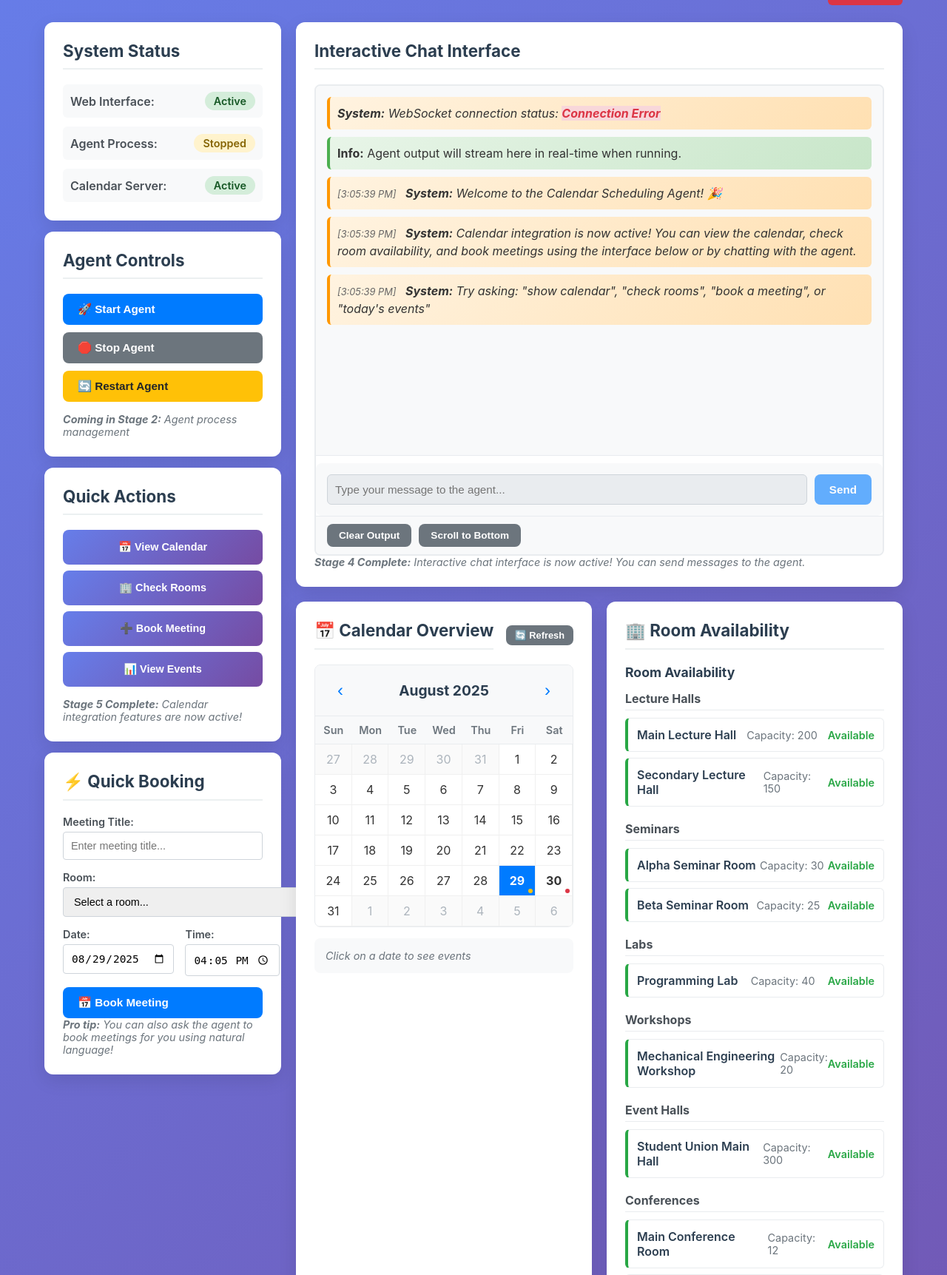
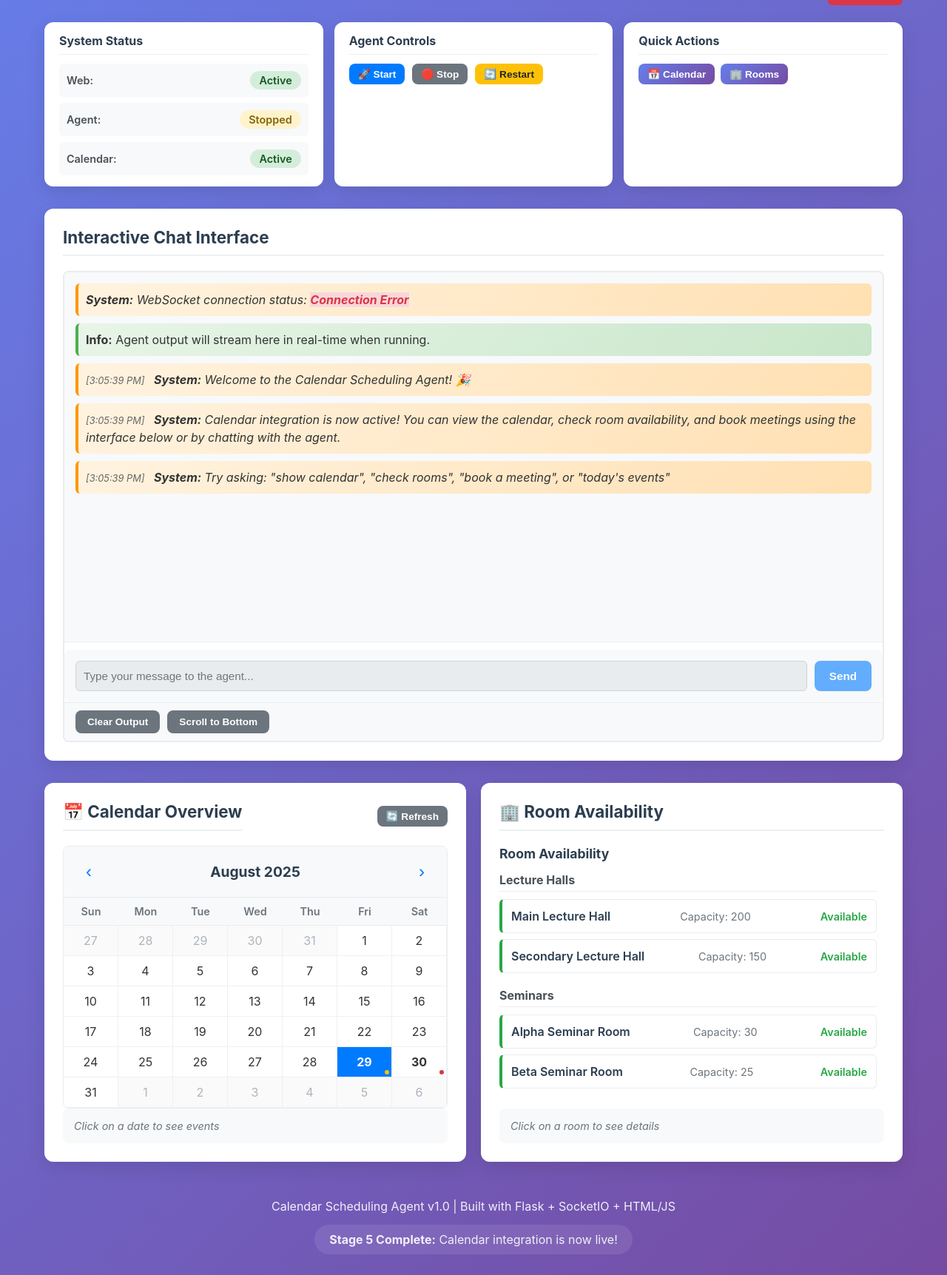
Before and after one commit to PeaceES/ixn-project, a Flask app: page / in a window 1280 px wide. Shown: the part 150-1873 px from the top of the page at 74% size. Run offline with Flask 3, Linux system fonts and the light colour scheme; the visitor is signed in with stand-in values (Sample User, id 1); some libraries are stand-ins or nearby versions.

Commit message:
ui cleanup, looking good

```diff
--- a/src/python/workshop/static/css/style.css
+++ b/src/python/workshop/static/css/style.css
@@ -63,6 +63,94 @@ header h1 {
     display: grid;
     grid-template-columns: repeat(auto-fit, minmax(300px, 1fr));
     gap: 20px;
+}
+
+/* New Layout Styles */
+.main-container {
+    display: flex;
+    flex-direction: column;
+    gap: 20px;
+    margin-bottom: 30px;
+}
+
+.control-panel {
+    display: grid;
+    grid-template-columns: repeat(auto-fit, minmax(250px, 1fr));
+    gap: 15px;
+    margin-bottom: 10px;
+}
+
+.mini-card {
+    padding: 15px 20px;
+    min-height: auto;
+}
+
+.mini-card h3 {
+    font-size: 1rem;
+    margin-bottom: 12px;
+    color: #2c3e50;
+    border-bottom: 1px solid #ecf0f1;
+    padding-bottom: 8px;
+}
+
+.chat-card.full-width {
+    width: 100%;
+    margin-bottom: 10px;
+}
+
+.bottom-features {
+    display: grid;
+    grid-template-columns: 1fr 1fr;
+    gap: 20px;
+    width: 100%;
+}
+
+/* Adjust bottom features height */
+.bottom-features .calendar-card,
+.bottom-features .room-card {
+    min-height: auto;
+    max-height: 520px;
+    display: flex;
+    flex-direction: column;
+}
+
+/* Compact Status Grid */
+.status-grid.compact {
+    display: flex;
+    flex-direction: column;
+    gap: 8px;
+}
+
+.status-grid.compact .status-item {
+    display: flex;
+    justify-content: space-between;
+    align-items: center;
+    font-size: 0.9rem;
+}
+
+/* Horizontal Button Groups */
+.button-group.horizontal {
+    display: flex;
+    flex-direction: row;
+    gap: 10px;
+}
+
+.quick-actions.horizontal {
+    display: flex;
+    flex-direction: row;
+    gap: 8px;
+    flex-wrap: wrap;
+}
+
+/* Small Buttons */
+.btn-small {
+    padding: 6px 12px;
+    font-size: 0.85rem;
+}
+
+.action-btn.btn-small {
+    padding: 6px 12px;
+    font-size: 0.85rem;
 }
 
 /* Dashboard Grid - Legacy Support */
@@ -494,6 +582,24 @@ footer p {
         flex-direction: column;
     }
 
+    /* New layout responsive adjustments */
+    .control-panel {
+        grid-template-columns: 1fr;
+    }
+
+    .bottom-features {
+        grid-template-columns: 1fr;
+    }
+
+    .mini-card {
+        padding: 12px 15px;
+    }
+
+    .button-group.horizontal {
+        flex-direction: row;
+        flex-wrap: wrap;
+    }
+
     .btn {
         justify-content: center;
     }
@@ -644,10 +750,13 @@ footer p {
 
 /* Selected Date Events */
 .selected-date-events {
-    margin-top: 15px;
+    margin-top: auto; /* Push to bottom */
     padding: 15px;
     background: #f8f9fa;
     border-radius: 8px;
+    flex-shrink: 0; /* Don't shrink */
+    max-height: 120px; /* Match room details height */
+    overflow-y: auto; /* Scroll if needed */
 }
 
 .selected-date-events h4 {
@@ -695,7 +804,30 @@ footer p {
 
 /* Room Availability Styles */
 .room-availability {
+    flex: 1;
+    overflow-y: auto;
+    max-height: 340px; /* Limit height to force scrolling */
+    padding-right: 10px; /* Space for scrollbar */
     margin-bottom: 15px;
+}
+
+/* Custom scrollbar for room availability */
+.room-availability::-webkit-scrollbar {
+    width: 8px;
+}
+
+.room-availability::-webkit-scrollbar-track {
+    background: #f1f1f1;
+    border-radius: 4px;
+}
+
+.room-availability::-webkit-scrollbar-thumb {
+    background: #888;
+    border-radius: 4px;
+}
+
+.room-availability::-webkit-scrollbar-thumb:hover {
+    background: #555;
 }
 
 .room-availability h4 {
@@ -776,6 +908,9 @@ footer p {
     padding: 15px;
     background: #f8f9fa;
     border-radius: 8px;
+    flex-shrink: 0; /* Don't shrink */
+    max-height: 120px; /* Limit height */
+    overflow-y: auto; /* Scroll if needed */
 }
 
 .room-details h4 {
@@ -814,56 +949,13 @@ footer p {
     color: #6c757d;
 }
 
-/* Quick Booking Form */
-.booking-form {
+/* Calendar Integration Cards */
+/* Height is already set in .bottom-features section */
+
+.calendar-card .calendar-widget {
+    flex: 1; /* Take available space */
     display: flex;
     flex-direction: column;
-    gap: 15px;
-}
-
-.form-group {
-    display: flex;
-    flex-direction: column;
-    gap: 5px;
-}
-
-.form-row {
-    display: grid;
-    grid-template-columns: 1fr 1fr;
-    gap: 15px;
-}
-
-.form-group label {
-    font-weight: 600;
-    color: #495057;
-    font-size: 0.9rem;
-}
-
-.form-group input,
-.form-group select {
-    padding: 10px;
-    border: 1px solid #ced4da;
-    border-radius: 4px;
-    font-size: 0.9rem;
-    transition: border-color 0.2s;
-}
-
-.form-group input:focus,
-.form-group select:focus {
-    outline: none;
-    border-color: #007bff;
-    box-shadow: 0 0 0 2px rgba(0,123,255,0.25);
-}
-
-/* Calendar Integration Cards */
-.calendar-card,
-.room-card,
-.booking-card {
-    min-height: 400px;
-}
-
-.calendar-card .calendar-widget {
-    margin-bottom: 15px;
 }
 
 /* Calendar Header Controls */
@@ -914,4 +1006,20 @@ footer p {
         align-items: flex-start;
         gap: 5px;
     }
+
+    /* Responsive layout adjustments */
+    .control-panel {
+        flex-direction: column;
+        gap: 10px;
+    }
+
+    .bottom-features {
+        grid-template-columns: 1fr;
+        gap: 15px;
+    }
+
+    .bottom-features .calendar-card,
+    .bottom-features .room-card {
+        height: 400px; /* Slightly smaller on mobile */
+    }
 }
--- a/src/python/workshop/static/js/app.js
+++ b/src/python/workshop/static/js/app.js
@@ -24,50 +24,6 @@ class CalendarAgentUI {
         if (window.CalendarManager) {
             this.calendarManager = new window.CalendarManager();
             console.log('📅 Calendar integration initialized');
-
-            // Set up today's date as default in booking form
-            const today = new Date().toISOString().split('T')[0];
-            const dateInput = document.getElementById('booking-date');
-            if (dateInput) {
-                dateInput.value = today;
-            }
-
-            // Set default time to next hour
-            const now = new Date();
-            const nextHour = new Date(now.getTime() + 60 * 60 * 1000);
-            const timeInput = document.getElementById('booking-time');
-            if (timeInput) {
-                timeInput.value = nextHour.toTimeString().slice(0, 5);
-            }
-
-            // Populate room dropdown
-            await this.populateRoomDropdown();
-        }
-    }
-
-    async populateRoomDropdown() {
-        try {
-            const response = await fetch('/api/calendar/rooms');
-            if (response.ok) {
-                const data = await response.json();
-                const roomSelect = document.getElementById('booking-room');
-                if (roomSelect && data.rooms) {
-                    // Clear existing options except the first one
-                    while (roomSelect.children.length > 1) {
-                        roomSelect.removeChild(roomSelect.lastChild);
-                    }
-
-                    // Add room options
-                    data.rooms.forEach(room => {
-                        const option = document.createElement('option');
-                        option.value = room.id;
-                        option.textContent = `${room.name} (${room.capacity} people)`;
-                        roomSelect.appendChild(option);
-                    });
-                }
-            }
-        } catch (error) {
-            console.warn('Could not populate room dropdown:', error);
         }
     }
 
@@ -643,15 +599,6 @@ class CalendarAgentUI {
 
     // Calendar integration methods (Stage 5)
     initializeCalendarEventListeners() {
-        // Quick booking form
-        const bookingForm = document.getElementById('quick-booking-form');
-        if (bookingForm) {
-            bookingForm.addEventListener('submit', (e) => {
-                e.preventDefault();
-                this.handleQuickBooking();
-            });
-        }
-
         // Calendar refresh button
         const refreshBtn = document.getElementById('refresh-calendar-btn');
         if (refreshBtn) {
@@ -681,93 +628,13 @@ class CalendarAgentUI {
                 this.addChatMessage('🏢 Room availability updated', 'system');
                 break;
             case 'book-meeting-btn':
-                this.scrollToBooking();
-                this.addChatMessage('➕ Use the quick booking form below or ask me to book a meeting!', 'system');
+                this.addChatMessage('➕ Ask me to book a meeting! For example: "Book the Main Conference Room tomorrow at 2pm for a team meeting"', 'system');
                 break;
             case 'view-events-btn':
                 this.showTodaysEvents();
                 break;
             default:
                 this.showNotification('Feature coming soon!', 'info');
-        }
-    }
-
-    async handleQuickBooking() {
-        const title = document.getElementById('booking-title').value.trim();
-        const roomId = document.getElementById('booking-room').value;
-        const date = document.getElementById('booking-date').value;
-        const time = document.getElementById('booking-time').value;
-        const duration = parseInt(document.getElementById('booking-duration').value);
-
-        if (!title || !roomId || !date || !time) {
-            this.showNotification('Please fill in all required fields', 'error');
-            return;
-        }
-
-        try {
-            // Combine date and time
-            const startDateTime = new Date(`${date}T${time}`);
-
-            // Check if time is in the past
-            if (startDateTime < new Date()) {
-                this.showNotification('Cannot book meetings in the past', 'error');
-                return;
-            }
-
-            // Check room availability first
-            const endDateTime = new Date(startDateTime.getTime() + duration * 60 * 1000);
-            const availabilityResponse = await fetch(`/api/calendar/availability?room_id=${roomId}&start_time=${startDateTime.toISOString()}&end_time=${endDateTime.toISOString()}`);
-
-            if (availabilityResponse.ok) {
-                const availabilityData = await availabilityResponse.json();
-
-                if (!availabilityData.available) {
-                    this.showNotification('Room is not available at the selected time', 'error');
-                    return;
-                }
-            }
-
-            // Create the event
-            const response = await fetch('/api/calendar/events', {
-                method: 'POST',
-                headers: {
-                    'Content-Type': 'application/json'
-                },
-                body: JSON.stringify({
-                    title: title,
-                    room_id: roomId,
-                    start_time: startDateTime.toISOString(),
-                    duration_minutes: duration
-                })
-            });
-
-            if (response.ok) {
-                const data = await response.json();
-                this.showNotification('Meeting booked successfully! 🎉', 'success');
-
-                // Reset form
-                document.getElementById('quick-booking-form').reset();
-
-                // Set default values again
-                const today = new Date().toISOString().split('T')[0];
-                document.getElementById('booking-date').value = today;
-                const nextHour = new Date(Date.now() + 60 * 60 * 1000);
-                document.getElementById('booking-time').value = nextHour.toTimeString().slice(0, 5);
-
-                // Refresh calendar if available - use the new refresh method
-                if (this.calendarManager) {
-                    await this.calendarManager.refreshCalendar();
-                }
-
-                // Add chat message
-                this.addChatMessage(`✅ Meeting "${title}" booked successfully for ${startDateTime.toLocaleString()}`, 'system');
-            } else {
-                const errorData = await response.json();
-                this.showNotification(`Failed to book meeting: ${errorData.error}`, 'error');
-            }
-        } catch (error) {
-            console.error('Booking error:', error);
-            this.showNotification('Failed to book meeting. Please try again.', 'error');
         }
     }
 
@@ -791,8 +658,7 @@ class CalendarAgentUI {
         }
 
         if (lowerMessage.includes('book meeting') || lowerMessage.includes('schedule meeting')) {
-            this.scrollToBooking();
-            return 'Use the quick booking form or provide meeting details and I\'ll help you book it! ➕';
+            return 'Please provide meeting details and I\'ll help you book it! For example: "Book the Main Conference Room tomorrow at 2pm for a team meeting" ➕';
         }
 
         return null; // No calendar command detected
@@ -809,13 +675,6 @@ class CalendarAgentUI {
         const roomCard = document.querySelector('.room-card');
         if (roomCard) {
             roomCard.scrollIntoView({ behavior: 'smooth', block: 'start' });
-        }
-    }
-
-    scrollToBooking() {
-        const bookingCard = document.querySelector('.booking-card');
-        if (bookingCard) {
-            bookingCard.scrollIntoView({ behavior: 'smooth', block: 'start' });
         }
     }
 
--- a/src/python/workshop/templates/index.html
+++ b/src/python/workshop/templates/index.html
@@ -29,113 +29,57 @@
             </div>
         </header>
 
-        <div class="main-layout">
-            <!-- Left Sidebar - Compact Controls -->
-            <div class="sidebar">
-                <div class="card status-card compact-card">
-                    <h2>System Status</h2>
-                    <div class="status-grid">
+        <div class="main-container">
+            <!-- Top Control Panel - Horizontal Layout -->
+            <div class="control-panel">
+                <div class="card status-card mini-card">
+                    <h3>System Status</h3>
+                    <div class="status-grid compact">
                         <div class="status-item">
-                            <span class="status-label">Web Interface:</span>
+                            <span class="status-label">Web:</span>
                             <span class="status-value status-active">Active</span>
                         </div>
                         <div class="status-item">
-                            <span class="status-label">Agent Process:</span>
+                            <span class="status-label">Agent:</span>
                             <span class="status-value status-pending" id="agent-status">Not Started</span>
                         </div>
                         <div class="status-item">
-                            <span class="status-label">Calendar Server:</span>
+                            <span class="status-label">Calendar:</span>
                             <span class="status-value status-pending" id="calendar-status">Checking...</span>
                         </div>
                     </div>
                 </div>
 
-                <div class="card control-card compact-card">
-                    <h2>Agent Controls</h2>
-                    <div class="button-group vertical">
-                        <button id="start-agent" class="btn btn-primary" disabled>
-                            🚀 Start Agent
+                <div class="card control-card mini-card">
+                    <h3>Agent Controls</h3>
+                    <div class="button-group horizontal">
+                        <button id="start-agent" class="btn btn-primary btn-small" disabled>
+                            🚀 Start
                         </button>
-                        <button id="stop-agent" class="btn btn-secondary" disabled>
-                            🛑 Stop Agent
+                        <button id="stop-agent" class="btn btn-secondary btn-small" disabled>
+                            🛑 Stop
                         </button>
-                        <button id="restart-agent" class="btn btn-warning" disabled>
-                            🔄 Restart Agent
+                        <button id="restart-agent" class="btn btn-warning btn-small" disabled>
+                            🔄 Restart
                         </button>
-                    </div>
-                    <p class="help-text">
-                        <strong>Coming in Stage 2:</strong> Agent process management
-                    </p>
-                </div>
-
-                <div class="card actions-card compact-card">
-                    <h2>Quick Actions</h2>
-                    <div class="quick-actions vertical">
-                        <button class="action-btn" id="view-calendar-btn">
-                            📅 View Calendar
-                        </button>
-                        <button class="action-btn" id="check-rooms-btn">
-                            🏢 Check Rooms
-                        </button>
-                        <button class="action-btn" id="book-meeting-btn">
-                            ➕ Book Meeting
-                        </button>
-                        <button class="action-btn" id="view-events-btn">
-                            📊 View Events
-                        </button>
-                    </div>
-                    <p class="help-text">
-                        <strong>Stage 5 Complete:</strong> Calendar integration features are now active!
-                    </p>
-                </div>
-
-                <div class="card booking-card compact-card">
-                    <h2>⚡ Quick Booking</h2>
-                    <form id="quick-booking-form" class="booking-form">
-                        <div class="form-group">
-                            <label for="booking-title">Meeting Title:</label>
-                            <input type="text" id="booking-title" placeholder="Enter meeting title..." required>
-                        </div>
-                        <div class="form-row">
-                            <div class="form-group">
-                                <label for="booking-room">Room:</label>
-                                <select id="booking-room" required>
-                                    <option value="">Select a room...</option>
-                                </select>
-                            </div>
-                            <div class="form-group">
-                                <label for="booking-duration">Duration:</label>
-                                <select id="booking-duration">
-                                    <option value="30">30 minutes</option>
-                                    <option value="60" selected>1 hour</option>
-                                    <option value="90">1.5 hours</option>
-                                    <option value="120">2 hours</option>
-                                </select>
-                            </div>
-                        </div>
-                        <div class="form-row">
-                            <div class="form-group">
-                                <label for="booking-date">Date:</label>
-                                <input type="date" id="booking-date" required>
-                            </div>
-                            <div class="form-group">
-                                <label for="booking-time">Time:</label>
-                                <input type="time" id="booking-time" required>
-                            </div>
-                        </div>
-                        <button type="submit" class="btn btn-primary">
-                            📅 Book Meeting
-                        </button>
-                    </form>
-                    <p class="help-text">
-                        <strong>Pro tip:</strong> You can also ask the agent to book meetings for you using natural language!
-                    </p>
                     </div>
                 </div>
 
-            <!-- Right Main Content - Chat Interface -->
-            <div class="main-content">
-                <div class="card chat-card">
+                <div class="card actions-card mini-card">
+                    <h3>Quick Actions</h3>
+                    <div class="quick-actions horizontal">
+                        <button class="action-btn btn-small" id="view-calendar-btn">
+                            📅 Calendar
+                        </button>
+                        <button class="action-btn btn-small" id="check-rooms-btn">
+                            🏢 Rooms
+                        </button>
+                    </div>
+                </div>
+            </div>
+
+            <!-- Chat Interface - Full Width -->
+            <div class="card chat-card full-width">
                 <h2>Interactive Chat Interface</h2>
                 <div class="chat-container">
                     <div class="chat-output" id="chat-output">
@@ -160,14 +104,11 @@
                         <button id="scroll-to-bottom" class="btn btn-secondary">Scroll to Bottom</button>
                     </div>
                 </div>
-                    <p class="help-text">
-                        <strong>Stage 4 Complete:</strong> Interactive chat interface is now active! You can send messages to the agent.
-                    </p>
             </div>
 
-                <!-- Calendar and Booking Features - Below Chat -->
-                <div class="secondary-features">
-                    <div class="card calendar-card horizontal-card">
+            <!-- Calendar and Room Features - Full Width Side by Side -->
+            <div class="bottom-features">
+                <div class="card calendar-card">
                     <div class="calendar-header-controls">
                         <h2>📅 Calendar Overview</h2>
                         <button id="refresh-calendar-btn" class="btn btn-secondary btn-small">
@@ -181,7 +122,7 @@
                         <p class="help-text">Click on a date to see events</p>
                     </div>
                 </div>
-                    <div class="card room-card horizontal-card">
+                <div class="card room-card">
                     <h2>🏢 Room Availability</h2>
                     <div id="room-availability" class="room-availability">
                         <!-- Room list will be rendered here by JavaScript -->
@@ -192,11 +133,10 @@
                 </div>
             </div>
         </div>
-        </div>
 
         <footer>
             <p>Calendar Scheduling Agent v1.0 | Built with Flask + SocketIO + HTML/JS</p>
-            <p class="stage-info">🎉 <strong>Stage 5 Complete:</strong> Calendar integration is now live!</p>
+            <p class="stage-info"><strong>Stage 5 Complete:</strong> Calendar integration is now live!</p>
         </footer>
     </div>
 
```
Also changed, not shown: src/python/workshop/data/json/events.json (+30 -0 lines). Lines whose indentation alone changed are shown as unchanged.
